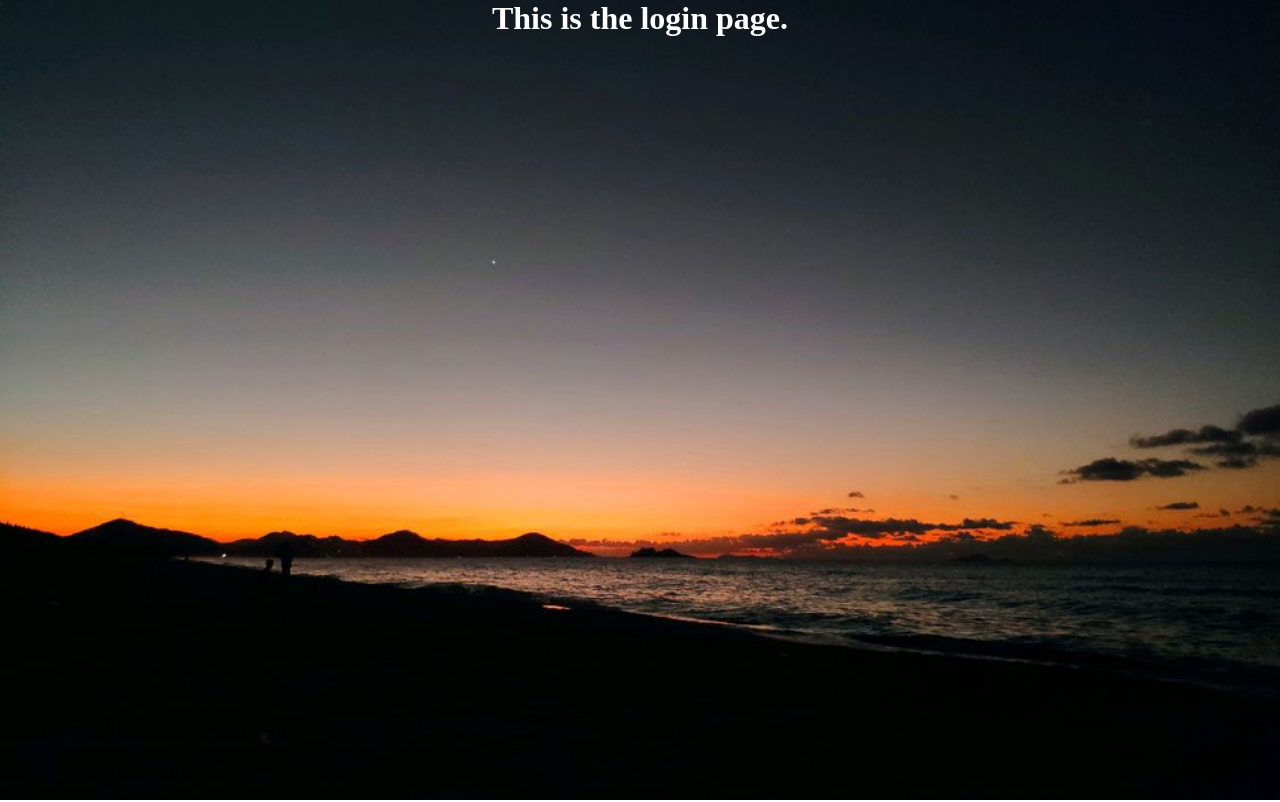
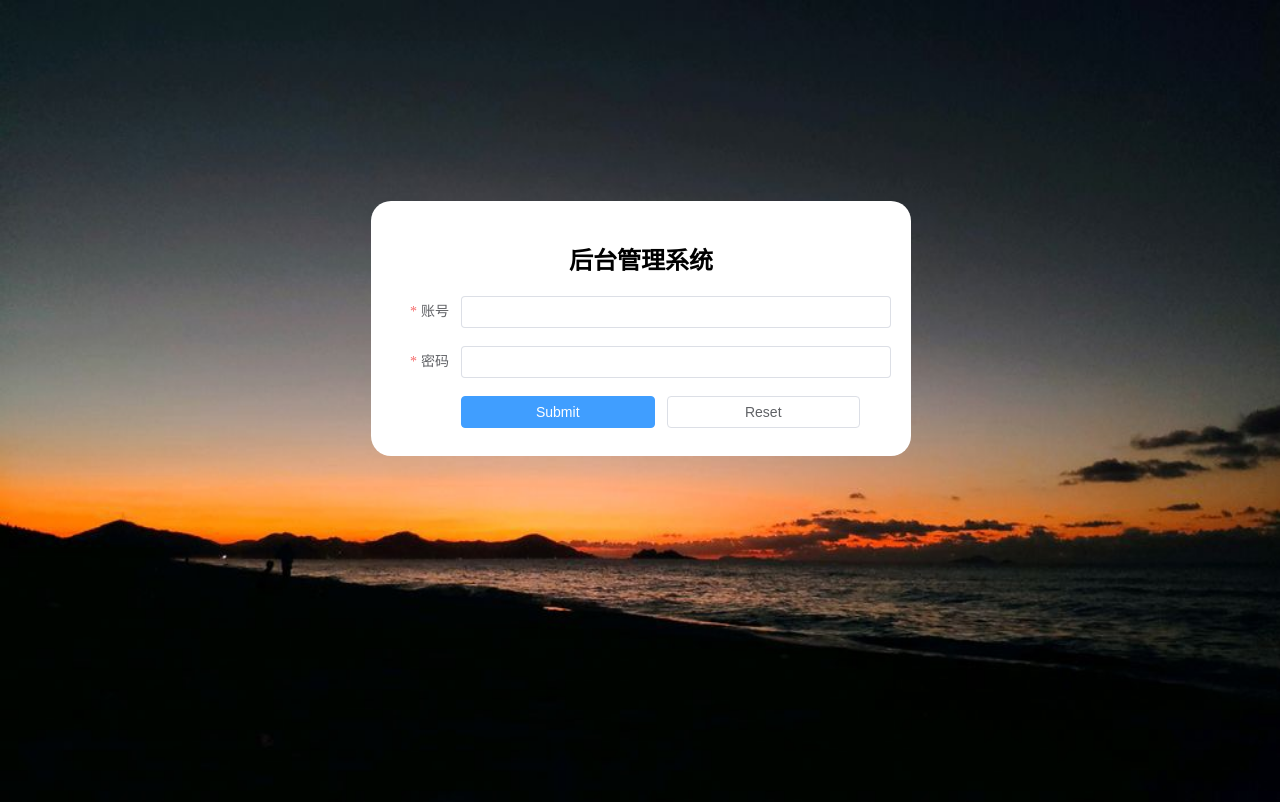
Before and after one commit to simpletoyou/vue3-ts-admin, a Vue app: page /login in a window 1280 px wide. Built offline with nearby package versions, Linux system fonts and the light colour scheme.

Commit message:
使用ts限制数据类型

```diff
--- /dev/null
+++ b/src/type/login.ts
@@ -0,0 +1,18 @@
+/*
+ * @Description:
+ * @version:
+ * @Author: ChenShuShu
+ * @Date: 2023-03-29 15:49:00
+ * @LastEditors: ChenShuShu
+ * @LastEditTime: 2023-03-29 15:51:06
+ */
+export interface LoginFormInt {
+  username: string
+  password: string
+}
+export class LoginData {
+  ruleForm:LoginFormInt = {
+    username:"",
+    password:""
+  }
+}
--- a/src/views/LoginView.vue
+++ b/src/views/LoginView.vue
@@ -4,22 +4,64 @@
  * @Author: ChenShuShu
  * @Date: 2023-03-29 13:37:42
  * @LastEditors: ChenShuShu
- * @LastEditTime: 2023-03-29 13:49:39
+ * @LastEditTime: 2023-03-29 15:54:27
 -->
 <template>
   <div class="login-box">
-    <h1>This is the login page.</h1>
+    <el-form ref="ruleFormRef" :model="ruleForm" status-icon :rules="rules" label-width="70px" class="demo-ruleForm">
+      <h2>后台管理系统</h2>
+
+      <el-form-item label="账号" prop="username">
+        <el-input v-model="ruleForm.username" autocomplete="off" />
+      </el-form-item>
+      <el-form-item label="密码" prop="password">
+        <el-input v-model="ruleForm.password" type="password" autocomplete="off" />
+      </el-form-item>
+
+      <el-form-item>
+        <el-button class="login-btn" type="primary" @click="submitForm(ruleForm)">Submit</el-button>
+        <el-button class="login-btn" @click="resetForm(ruleForm)">Reset</el-button>
+      </el-form-item>
+    </el-form>
   </div>
 </template>
 
 <script lang="ts">
-import { defineComponent } from 'vue'
-
+import { defineComponent, reactive, toRefs } from 'vue'
+import { LoginData } from '../type/login'
 export default defineComponent({
-  setup () {
-
-
-    return {}
+  setup() {
+    const data = reactive(new LoginData())
+    console.log(new LoginData())
+    const rules = {
+      username: [
+        {
+          required: true,
+          massage: 'Please enter the username',
+          trigger: 'blur'
+        },
+        {
+          min: 3,
+          max: 5,
+          message: 'Length should be 3 to 5',
+          trigger: 'blur'
+        }
+      ],
+      password: [
+        {
+          required: true,
+          massage: 'Please enter the password',
+          trigger: 'blur'
+        },
+        {
+          min: 3,
+          max: 10,
+          message: 'Length should be 3 to 10',
+          trigger: 'blur'
+        }
+      ]
+    }
+    return { ...toRefs(data), rules }
   }
 })
 </script>
@@ -30,9 +72,25 @@ export default defineComponent({
   height: 100%;
   background: url("../assets/bg.jpeg") no-repeat;
   background-size: 100% 100%;
-  h1 {
-    text-align: center;
-    color: #FFF;
+  padding: 1px;
+  text-align: center;
+
+  h2 {
+    margin-bottom: 20px;
+  }
+
+
+  .demo-ruleForm {
+    width: 500px;
+    margin: 200px auto;
+    background-color: #FFF;
+    padding: 40px 20px 10px;
+    border-radius: 20px;
+
+  }
+
+  .login-btn {
+    width: 45%;
   }
 }
 </style>
```
